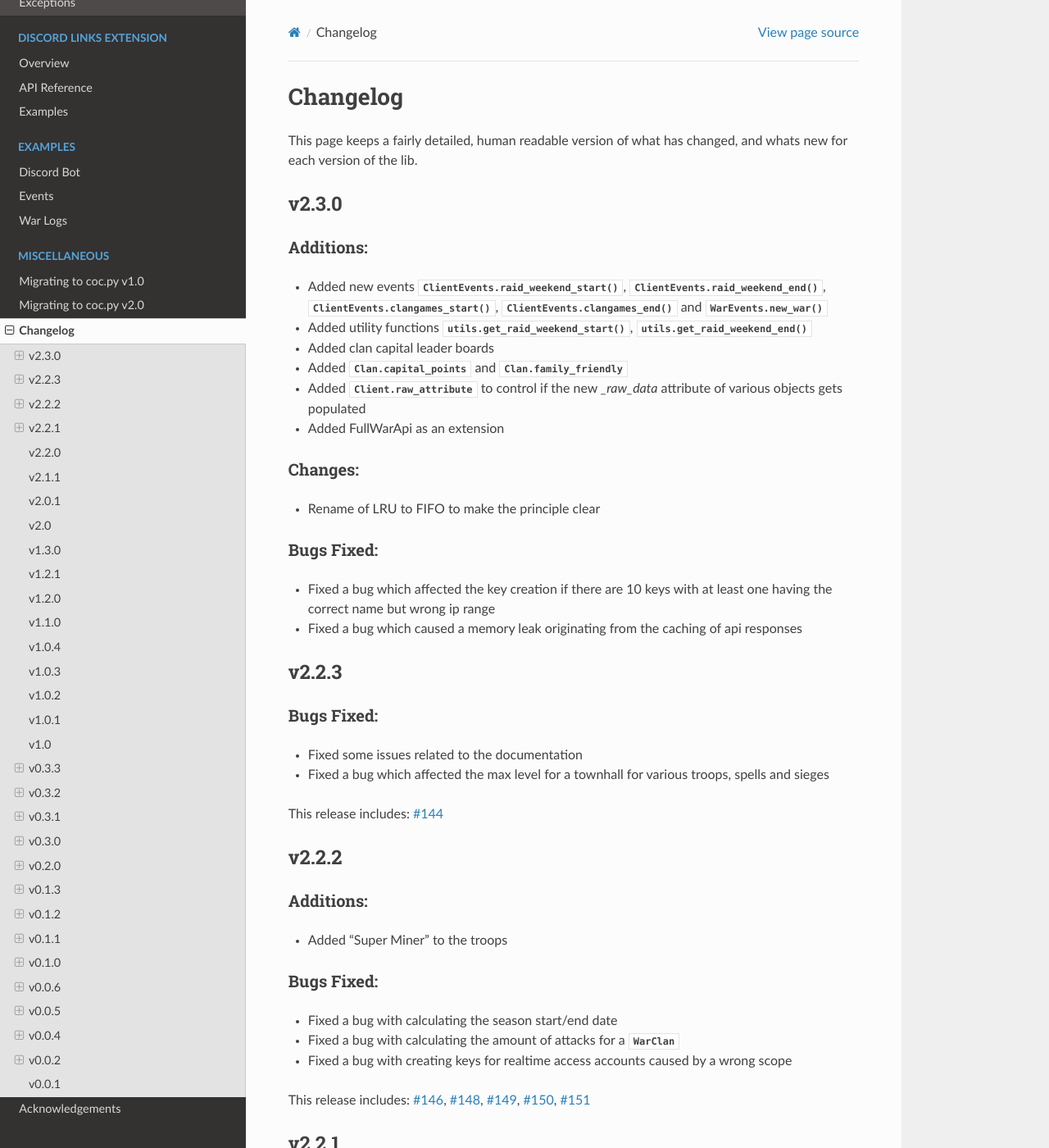
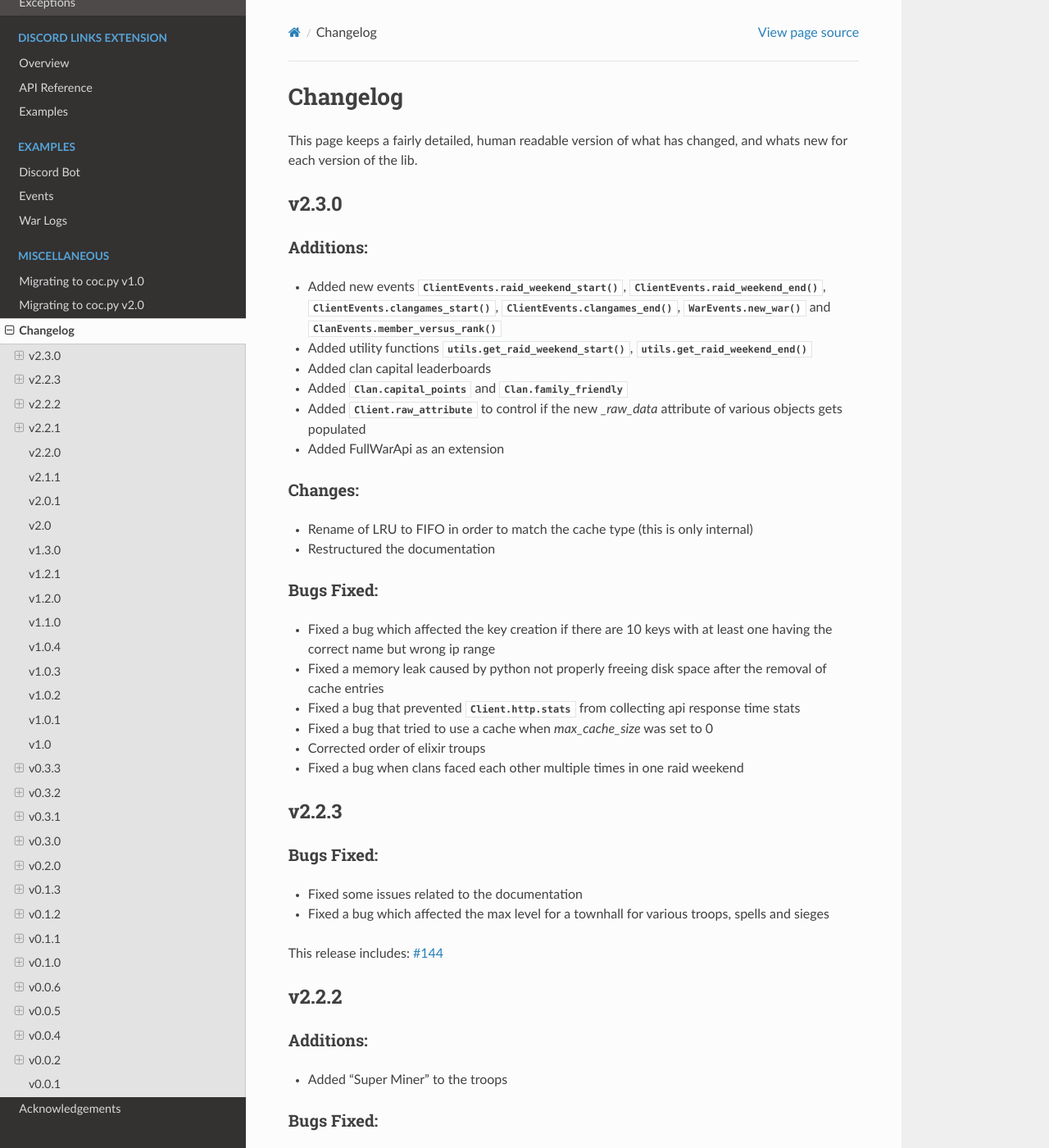
Before and after one commit to mathsman5133/coc.py, a Sphinx documentation site: the page built from docs/miscellaneous/changelog.rst, in a window 1280 px wide and 1400 px high. Shown: the whole window at 82% size. Built offline with Sphinx 7.4.7 and the Read the Docs theme 2.0.0, drawn with Linux system fonts in a browser that asks for light colours.

Commit message:
enhance changelog.rst

```diff
--- a/docs/miscellaneous/changelog.rst
+++ b/docs/miscellaneous/changelog.rst
@@ -13,24 +13,39 @@ Additions:
 ~~~~~~~~~~
 
 - Added new events :func:`ClientEvents.raid_weekend_start`, :func:`ClientEvents.raid_weekend_end`,
-  :func:`ClientEvents.clangames_start`, :func:`ClientEvents.clangames_end` and :func:`WarEvents.new_war`
+  :func:`ClientEvents.clangames_start`, :func:`ClientEvents.clangames_end`,
+  :func:`WarEvents.new_war` and :func:`ClanEvents.member_versus_rank`
+
 - Added utility functions :func:`utils.get_raid_weekend_start`, :func:`utils.get_raid_weekend_end`
-- Added clan capital leader boards
+
+- Added clan capital leaderboards
+
 - Added :attr:`Clan.capital_points` and :attr:`Clan.family_friendly`
+
 - Added :attr:`Client.raw_attribute` to control if the new `_raw_data` attribute of various objects gets populated
+
 - Added FullWarApi as an extension
 
 
 Changes:
 ~~~~~~~~
 
-- Rename of LRU to FIFO to make the principle clear
+- Rename of LRU to FIFO in order to match the cache type (this is only internal)
+- Restructured the documentation
 
 Bugs Fixed:
 ~~~~~~~~~~~
 - Fixed a bug which affected the key creation if there are 10 keys with at least one having the correct name but wrong ip range
 
-- Fixed a bug which caused a memory leak originating from the caching of api responses
+- Fixed a memory leak caused by python not properly freeing disk space after the removal of cache entries
+
+- Fixed a bug that prevented :attr:`Client.http.stats` from collecting api response time stats
+
+- Fixed a bug that tried to use a cache when `max_cache_size` was set to 0
+
+- Corrected order of elixir troups
+
+- Fixed a bug when clans faced each other multiple times in one raid weekend
 
 
 v2.2.3
```
